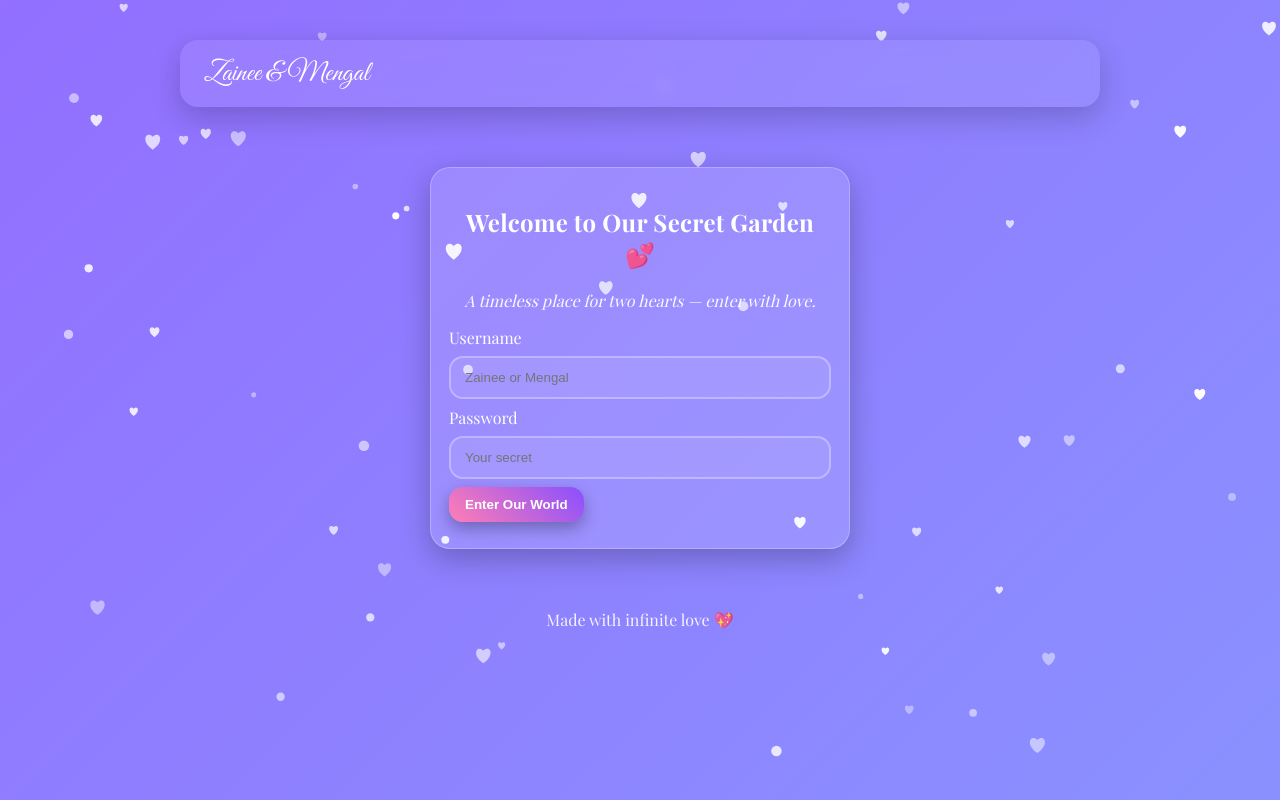
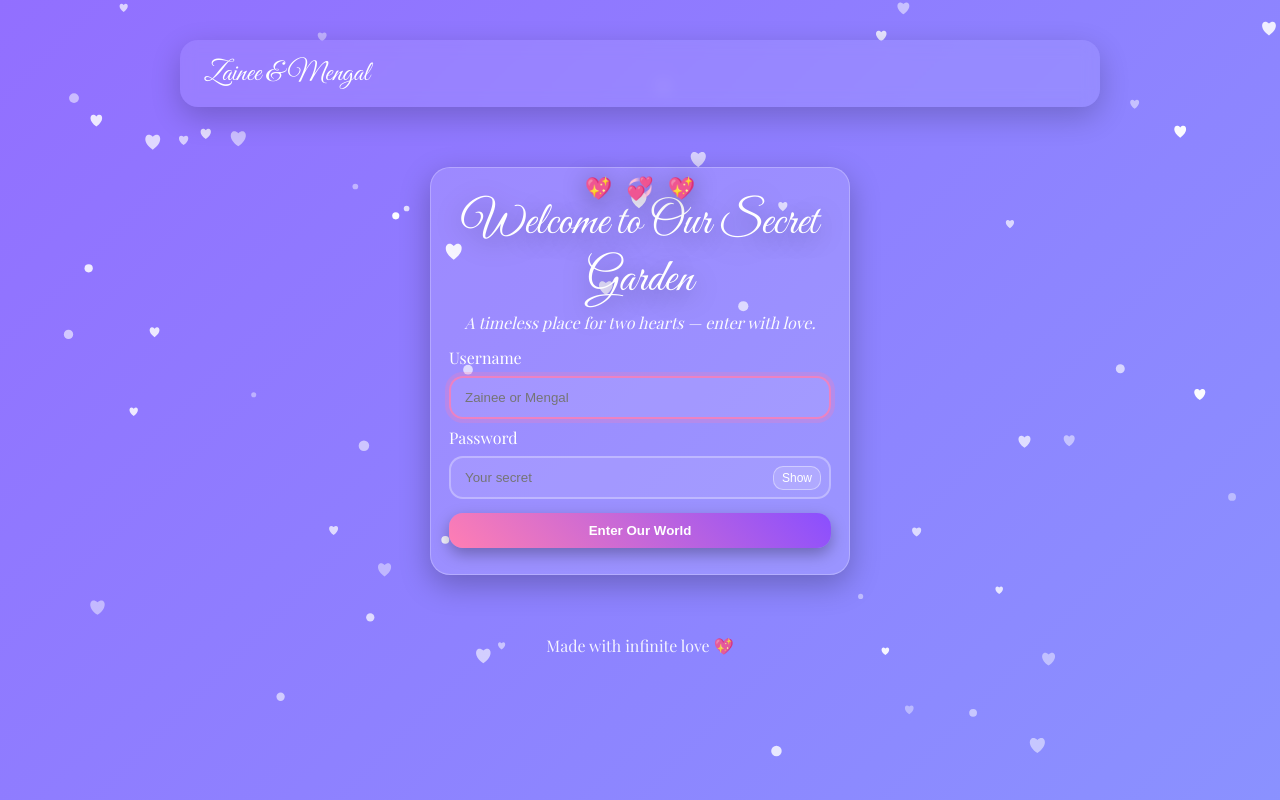
Before and after one commit to YounasMengal/zainee-mengal-love-chat, a website: page public/login.html in a window 1280 px wide. Drawn offline with nearby package versions, Linux system fonts and the light colour scheme; files that its build step writes are made by us from their sources; files whose address does not match are found by name.

Commit message:
Login page: romantic header, decorative hearts, show/hide password, refined input focus

```diff
--- a/public/css/styles.css
+++ b/public/css/styles.css
@@ -106,6 +106,12 @@ h2, h3 { font-family: 'Playfair Display', serif; }
   color: #fff;
 }
 
+input:focus, textarea:focus {
+  outline: none;
+  border-color: rgba(255,126,179,0.8);
+  box-shadow: 0 0 0 4px rgba(255,126,179,0.25);
+}
+
 .btn-primary {
   background: linear-gradient(45deg, var(--pink), var(--purple));
   border: none;
@@ -148,6 +154,42 @@ h2, h3 { font-family: 'Playfair Display', serif; }
   max-width: 420px;
   margin: 60px auto;
 }
+
+.login-header {
+  position: relative;
+  text-align: center;
+}
+.login-header .title {
+  font-family: 'Great Vibes', cursive;
+  font-size: 46px;
+  margin: 8px 0 0 0;
+  text-shadow: 0 6px 26px rgba(0,0,0,0.35);
+}
+.login-header .subtitle {
+  margin: 4px 0 14px 0;
+  opacity: 0.95;
+  font-style: italic;
+  font-family: 'Playfair Display', serif;
+}
+.decor-hearts {
+  position: absolute;
+  left: 0; right: 0; top: -22px;
+  display: flex; justify-content: center; gap: 14px;
+  pointer-events: none;
+}
+.decor-hearts span { filter: drop-shadow(0 4px 12px rgba(0,0,0,0.35)); font-size: 22px; }
+
+.field {
+  position: relative;
+}
+.toggle-pass {
+  position: absolute; right: 10px; top: 50%; transform: translateY(-50%);
+  background: rgba(255,255,255,0.15);
+  border: 1px solid rgba(255,255,255,0.4);
+  border-radius: 10px;
+  color: #fff; font-size: 12px; padding: 4px 8px; cursor: pointer;
+}
+.error-text { color: #ffe; margin-top: 8px; font-weight: 600; text-shadow: 0 1px 6px rgba(0,0,0,0.25); }
 
 /* Chat */
 .chat-wrapper { display: grid; grid-template-rows: 1fr auto; height: calc(100vh - 160px); }
--- a/public/login.html
+++ b/public/login.html
@@ -14,15 +14,25 @@
     </div>
 
     <div class="login-box card">
-      <h2 class="center">Welcome to Our Secret Garden 💕</h2>
-      <p class="center" style="margin-top:6px; opacity:0.95; font-style:italic;">A timeless place for two hearts — enter with love.</p>
+      <div class="login-header">
+        <div class="decor-hearts">
+          <span>💖</span><span>💞</span><span>💖</span>
+        </div>
+        <div class="title">Welcome to Our Secret Garden</div>
+        <div class="subtitle">A timeless place for two hearts — enter with love.</div>
+      </div>
       <form id="loginForm">
         <label>Username</label>
-        <input name="username" placeholder="Zainee or Mengal" required />
+        <div class="field">
+          <input name="username" placeholder="Zainee or Mengal" required autofocus />
+        </div>
         <label>Password</label>
-        <input name="password" type="password" placeholder="Your secret" required />
-        <button class="btn-primary" type="submit">Enter Our World</button>
-        <div id="err" style="color:#ffe; margin-top:8px;"></div>
+        <div class="field">
+          <input id="pass" name="password" type="password" placeholder="Your secret" required />
+          <button type="button" id="togglePass" class="toggle-pass" aria-label="Show password">Show</button>
+        </div>
+        <button class="btn-primary" type="submit" style="width:100%; margin-top:6px;">Enter Our World</button>
+        <div id="err" class="error-text"></div>
       </form>
     </div>
 
@@ -35,7 +45,7 @@
       e.preventDefault();
       const fd = new FormData(form);
       const payload = Object.fromEntries(fd.entries());
-      const res = await fetch('/login', { method: 'POST', headers: { 'Content-Type': 'application/json' }, body: JSON.stringify(payload) });
+      const res = await fetch(API('/login'), { method: 'POST', headers: { 'Content-Type': 'application/json' }, body: JSON.stringify(payload) });
       const data = await res.json();
       if (!res.ok) {
         document.getElementById('err').innerText = data.error || 'Login failed';
@@ -44,6 +54,16 @@
         location.href = data.redirect || '/home';
       }
     });
+
+    // Password show/hide
+    const toggle = document.getElementById('togglePass');
+    const pass = document.getElementById('pass');
+    toggle.addEventListener('click', ()=>{
+      const isPw = pass.type === 'password';
+      pass.type = isPw ? 'text' : 'password';
+      toggle.textContent = isPw ? 'Hide' : 'Show';
+      toggle.setAttribute('aria-label', isPw ? 'Hide password' : 'Show password');
+    });
   </script>
 </body>
 </html>
```
